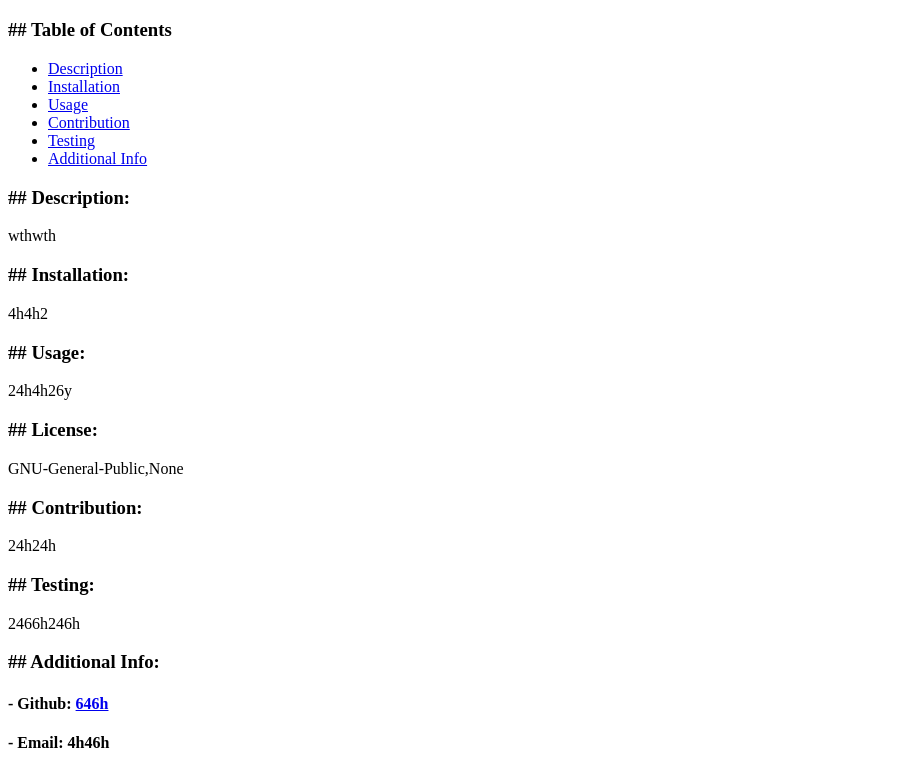
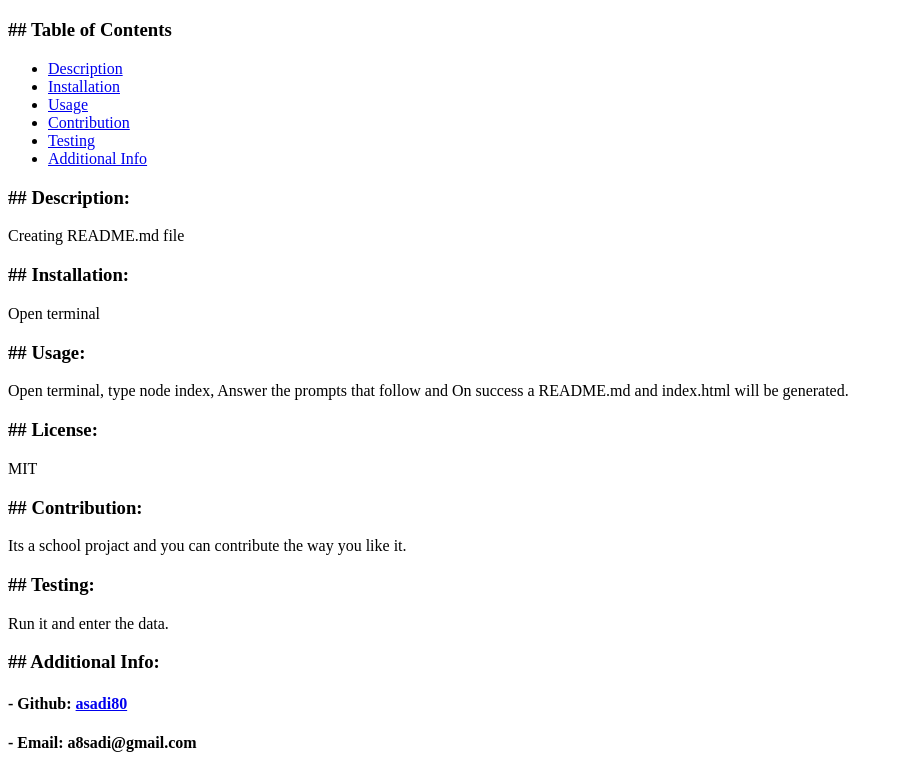
Before and after one commit to asadi80/Professional-README-Generator, a website: page dist/index.html in a window 1280 px wide. Shown: the part 424-1197 px from the top of the page, without its empty margins (0-899 px from the left). Drawn offline with Linux system fonts and the light colour scheme.

Commit message:
updating readme file

```diff
--- a/dist/index.html
+++ b/dist/index.html
@@ -10,12 +10,12 @@
     </head>
     <body>
 
-    <h1> <span># </span>trhwtrh</h1>
+    <h1> <span># </span>Professional-README-Generator</h1>
 
 
     <h3> Licensing:</h3>
 
-    <img src="https://shields.io/badge/license-GNU-General-Public,None-blue"" alt="">
+    <img src="https://shields.io/badge/license-MIT-blue"" alt="">
 
     <h3>## Table of Contents</h3>
     <ul>
@@ -29,25 +29,25 @@
     </ul>
 
     <h3 id="description">## Description:</h3>
-    <p>wthwth</p>
+    <p>Creating README.md file</p>
 
     <h3 id="installation">## Installation:</h3>
-    <p>4h4h2</p>
+    <p>Open terminal</p>
 
     <h3 id="usage">## Usage:</h3>
-    <p>24h4h26y</p>
+    <p>Open terminal, type node index, Answer the prompts that follow and On success a README.md and index.html will be generated.</p>
 
     <h3>## License:</h3>
-    <p>GNU-General-Public,None</p>
+    <p>MIT</p>
 
     <h3 id="contribution">## Contribution:</h3>
-    <p>24h24h</p>
+    <p>Its a school projact and you can contribute the way you like it.</p>
 
     <h3 id="testing">## Testing:</h3>
-    <p>2466h246h</p>
+    <p>Run it and enter the data.</p>
 
     <h3 id="additional-info">## Additional Info:</h3>
-    <h4>- Github: <a href="https://github.com/646h">646h</a></h4>
-    <h4>- Email: 4h46h </h4>
+    <h4>- Github: <a href="https://github.com/asadi80">asadi80</a></h4>
+    <h4>- Email: a8sadi@gmail.com </h4>
     </body>
     </html>
```
Also changed, not shown: dist/README.md (+10 -10 lines), README.md.
